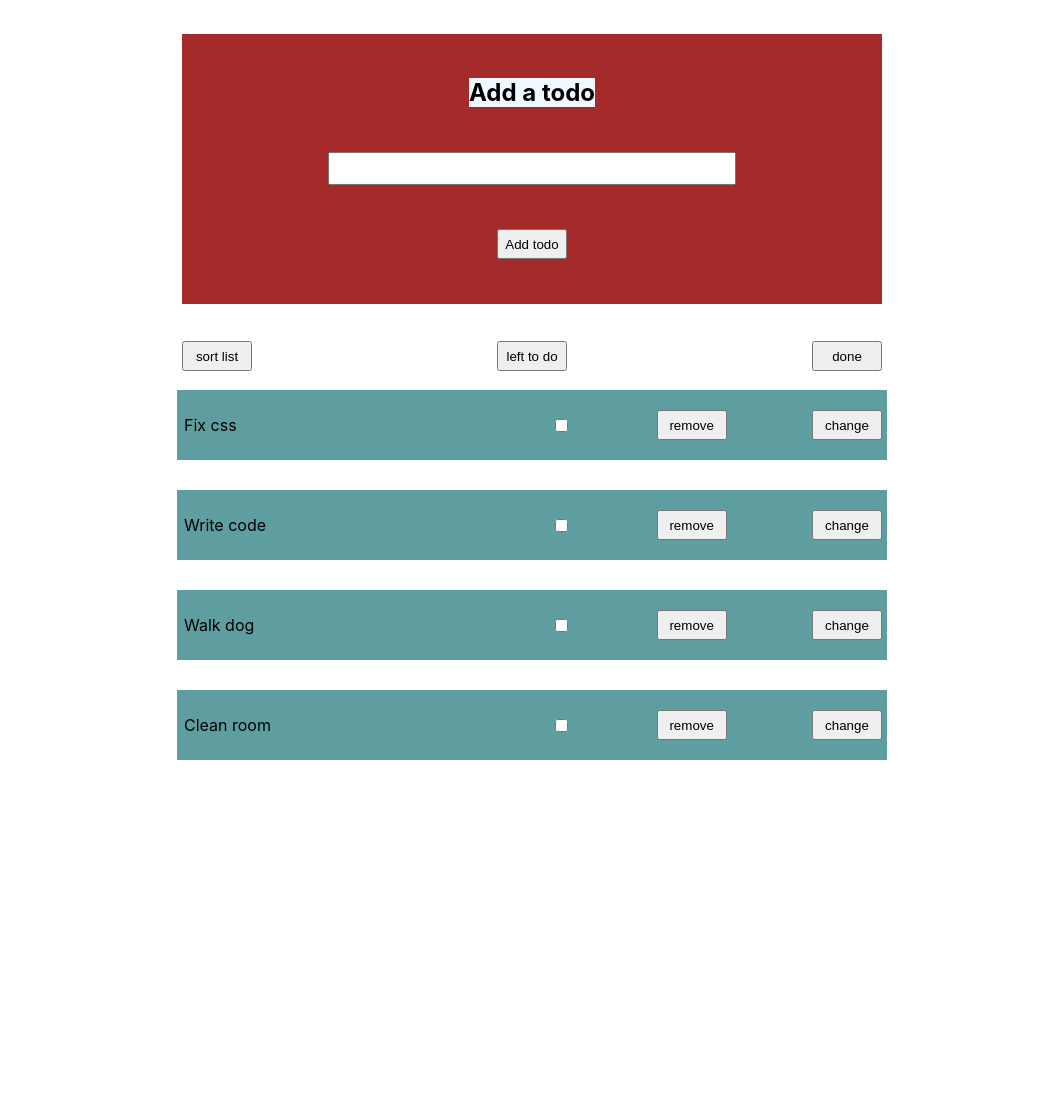
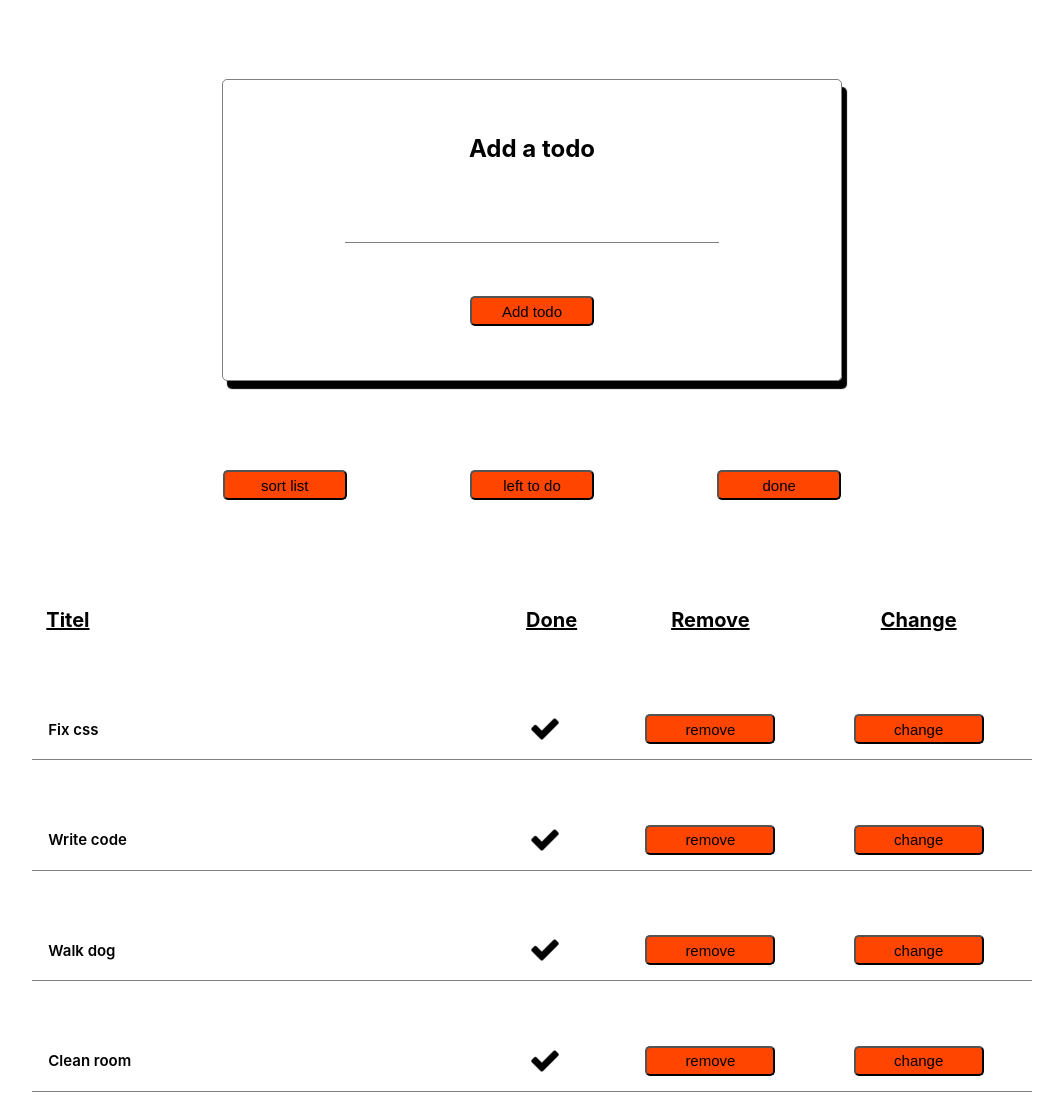
Before and after one commit to Medieinstitutet/todo-Response201, a website built with Vite: page index.html in a window 1280 px wide. Shown: the whole page, without its empty margins (108-1171 px from the left). Before the commit the page ends 900 px from the top, so only its background shows below. Built offline with nearby package versions, Linux system fonts and the light colour scheme.

Commit message:
timeout function, change from ul-list to tabel, styling, element to show if todo is done or not.

```diff
--- a/components/actionButtons.js
+++ b/components/actionButtons.js
@@ -1,7 +1,9 @@
-import { List } from "./function"
+import { List, closeChangeItems, removeElement } from "./function"
 import { todos } from "./todos"
 export const actionButtons = (list) => {
+    removeElement('actionButtonsContainer')
     const actionButtonsContainer = document.createElement('articel')
+    actionButtonsContainer.setAttribute('id', 'actionButtonsContainer')
     const actionButtonsSection = document.createElement('section')
     actionButtonsContainer.classList.add('actionButtonsContainer')
     actionButtonsSection.classList.add('actionButtonsSection')
@@ -16,6 +18,7 @@ export const actionButtons = (list) => {
     actionButtonsSection.appendChild(sortList);
     actionButtonsSection.appendChild(notDone)
     actionButtonsSection.appendChild(done)
+
 
 
     /* sort current list after titel(alphabetical order) */
@@ -33,29 +36,32 @@ export const actionButtons = (list) => {
             // if two titels are equal
             return 0;
         });
-
-
         /* give back a sorted list and display todos with value 'not done', remove save button & change titel */
-        list.forEach(item => item.showContent = true)
+        /* close item if user click on change-button  */
+        closeChangeItems(list, '', '')
         List(list, '')
         todos(list, '')
     })
 
 
 
+
     done.addEventListener('click', (e) => {
         e.preventDefault()
         /* display todos with value 'done' from current list, remove save button & change titel */
-        list.forEach(item => item.showContent = true)
+        /* close item if user click on change-button  */
+        closeChangeItems(list, true, '')
         List(list, true)
         todos(list, true)
     })
 
 
+
     notDone.addEventListener('click', (e) => {
         e.preventDefault()
         /* display todos with value 'not done' from current list,  remove save button & change titel */
-        list.forEach(item => item.showContent = true)
+        /* close item if user click on change-button  */
+        closeChangeItems(list, false, '')
         List(list, false)
         todos(list, false)
     })
--- a/components/addTodo.js
+++ b/components/addTodo.js
@@ -1,9 +1,16 @@
-import { addTodoToList } from './function';
+import { addTodoToList, removeElement } from './function';
 /* Pass current list and 'valueOfTodo'=> display items based on this condition */
 export const addTodo = (list, valueOfTodo) => {
+
+    removeElement('addTodoContainer')
+
+
+
     /* component input container  */
     const addTodoContainer = document.createElement('articel')
     addTodoContainer.classList.add('addTodoContainer')
+    addTodoContainer.setAttribute('id', 'addTodoContainer')
+
 
     /*  inputs container */
     const inputContainer = document.createElement('form')
@@ -43,6 +50,7 @@ export const addTodo = (list, valueOfTodo) => {
         /* create new todo with values from input: titel.value, done.value: false by defaul */
         let data = { titel: titel.value, done: false, showContent:true }
 
+
         /* passing data(new todo information), current List, 'valueOfTodo' => display items based on this condition  */
         addTodoToList(data, list, valueOfTodo)
         titel.value='';
--- a/components/function.js
+++ b/components/function.js
@@ -2,64 +2,84 @@
 import { actionButtons } from "./actionButtons"
 import { addTodo } from "./addTodo"
 import { todos } from "./todos"
+
+
 /* remove the old list if its content changes   */
-export const removeOldList = () => {
-    const removeElemnt = document.getElementById('todosContainer')
+export const removeElement = (element) => {
+    const removeElemnt = document.getElementById(`${element}`)
     if (removeElemnt) {
         removeElemnt.remove()
     }
 }
+
+
 /* Remove todo from list */
 export const removeTodo = (list, removeItem) => {
     if (list && removeItem) {
         list.splice(removeItem, 1)
-        return list
         /*passing current list after todo is removd  */
         List(list)
-
     }
 }
+
+
 /* Add new todo, 'valueOfTodo' =>  display items based on this condition*/
 export const addTodoToList = (data, list, valueOfTodo) => {
-    if (data && list) {
+    if (data) {
         list.push(data)
-    }
-    if (list) {
+        console.log(list)
         /*passing current list after new todo is added and 'valueOfTodo' => display items based on this condition */
         List(list, valueOfTodo)
-        todos(list, valueOfTodo)
     }
 }
+
+
 /* "list" give back updated list, 'valueOfTodo' =>  display items based on this condition */
 export const List = (list, valueOfTodo) => {
-    let startList = [{ titel: 'drink water', done: true, showContent: true }, { titel: 'fix css', done: false, showContent: true }, { titel: 'make dinner', done: true, showContent: true },
+    let startList = [
+        { titel: 'drink water', done: true, showContent: true },
+        { titel: 'fix css', done: false, showContent: true },
+        { titel: 'make dinner', done: true, showContent: true },
         { titel: "Make dinner", done: true, showContent: true },
         { titel: "Wash car", done: true, showContent: true },
         { titel: "Write code", done: false, showContent: true },
         { titel: "Read book", done: true, showContent: true },
         { titel: "Walk dog", done: false, showContent: true },
         { titel: "Clean room", done: false, showContent: true }
-    ]
+    ];
     /* if list changes, new current list is passed to components  */
     if (list) {
         addTodo(list, valueOfTodo);
         actionButtons(list)
+        todos(list, valueOfTodo)
     }
     /* give default list to components if updated list is missing*/
     else {
-        todos(startList, valueOfTodo)
         addTodo(startList, valueOfTodo);
         actionButtons(startList)
+        todos(startList, valueOfTodo)
     }
 }
 
 
-export const scrollToItemAfterSave = (todoItem) => {
+/* Function to disable editing of a todo (change/save button) */
+export const closeChangeItems = (list, valueOfTodo, todoItem) => {
+    list.forEach(item => {
+        if (item === todoItem) {
+        } else {
+            item.showContent = true
+        }
+        List(list, valueOfTodo)
+    })
+}
 
 
-
-todoItem.scrollIntoViewIfNeeded()
-
+export const timeOutList = (list, valueOfTodo) => {
+    setTimeout(() => {
+        List(list, valueOfTodo)
+    },
+        600
+    );
 
 
 
--- a/components/todos.js
+++ b/components/todos.js
@@ -1,53 +1,78 @@
-import { List, removeOldList, removeTodo, scrollToItemAfterSave } from "./function";
+import { List, closeChangeItems, removeElement, removeTodo, timeOutList } from "./function";
 /* Pass current list and 'valueOfTodo' => display items based on this condition */
 export const todos = (list, valueOfTodo) => {
   /* Call function to remove 'old' list */
-  removeOldList()
+  removeElement('todosContainer')
   /* create todo element from list and display them on page */
   const todosContainer = document.createElement('articel')
   todosContainer.setAttribute('id', 'todosContainer')
-  let showList = document.createElement('ul')
+  let showList = document.createElement('tabel')
   showList.classList.add('showList')
   document.body.appendChild(todosContainer)
   todosContainer.appendChild(showList)
+  const thTitel = document.createElement('th');
+  thTitel.textContent = 'Titel';
+  const thDone = document.createElement('th');
+  thDone.textContent = 'Done';
+  const thRemove = document.createElement('th');
+  thRemove.textContent = 'Remove';
+  const thChange = document.createElement('th');
+  thChange.textContent = 'Change';
+  const headerRow = document.createElement('tr');
+  headerRow.classList.add('listItem')
+  showList.appendChild(headerRow);
+  headerRow.appendChild(thTitel);
+  headerRow.appendChild(thDone);
+  headerRow.appendChild(thRemove);
+  headerRow.appendChild(thChange);
   for (let i = 0; i < list.length; i++) {
-    const li = document.createElement('li');
-    const titelContainer = document.createElement('section')
-    titelContainer.classList.add('titelContainer')
-    li.classList.add('listItem')
-    li.setAttribute('id', `list${[i]}`)
+    const row = document.createElement('tr');
+    row.classList.add('listItem')
+    const titelContainer = document.createElement('td');
+    titelContainer.classList.add('titelContainer');
+    const doneContainer = document.createElement('td');
+    doneContainer.classList.add('doneContainer');
+    const removeContainer = document.createElement('td');
+    const changeContainer = document.createElement('td');
     const titel = document.createElement('p');
-    titel.setAttribute('id', `titel${[i]}`)
-    titel.classList.add('titelContainer___titel')
-    const statusOfTodo = document.createElement('input')
-    const newTitel = document.createElement('input')
-    newTitel.setAttribute('id', `newTitel${[i]}`)
-    newTitel.classList.add('titelContainer___changeInput')
+    titel.classList.add('titelContainer___titel');
+    const SpanstatusOfTodo = document.createElement('div')
+    const statusOfTodo = document.createElement('input');
+    const newTitel = document.createElement('input');
+    newTitel.classList.add('titelContainer___changeInput');
     newTitel.placeholder = 'Change titel';
     newTitel.maxLength = 30;
     newTitel.minLength = 3;
     newTitel.required = true;
-    const removButton = document.createElement('button')
-    const changeTextButton = document.createElement('button')
-    changeTextButton.setAttribute('id', `changeButton${[i]}`)
-    removButton.innerHTML = 'remove'
-    statusOfTodo.type = 'checkbox'
-    statusOfTodo.setAttribute('id', `checkbox${[i]}`)
-    statusOfTodo.checked = list[i].done
+    const removButton = document.createElement('button');
+    const changeTextButton = document.createElement('button');
+    changeTextButton.setAttribute('id', `changeButton${[i]}`);
+    removButton.innerHTML = 'remove';
+    statusOfTodo.classList.add('doneContainer___checkbox')
+    SpanstatusOfTodo.classList.add(`doneContainer___checkbox--${list[i].done}`)
     /* set first letter to uppercase */
-    titel.innerHTML = list[i].titel[0].toUpperCase() + list[i].titel.substr(1);;
-    let showContent = list[i].showContent
+    titel.innerHTML = list[i].titel[0].toUpperCase() + list[i].titel.substr(1);
+    let showContent = list[i].showContent;
+
+
+
+
+
     /* 'valueOfTodo' check if todo is done or not =>  then display item based on this condition */
     if (list[i].done === valueOfTodo || valueOfTodo === '') {
-      showList.appendChild(li);
-      li.appendChild(titelContainer)
-      titelContainer.appendChild(newTitel)
+      showList.appendChild(row);
+      row.appendChild(titelContainer);
+      titelContainer.appendChild(newTitel);
       titelContainer.appendChild(titel);
-      li.appendChild(statusOfTodo);
-      li.appendChild(removButton);
-      li.appendChild(changeTextButton)
+      row.appendChild(doneContainer);
+      doneContainer.appendChild(SpanstatusOfTodo);
+      row.appendChild(removeContainer);
+      row.appendChild(removeContainer);
+      removeContainer.appendChild(removButton);
+      row.appendChild(changeContainer);
+      changeContainer.appendChild(changeTextButton);
     }
-    /* display save button & input for new titel or change button & display titel from todo-item */
+    /* display save-button & input for new titel or change-button & display titel from todo-item */
     if (showContent) {
       newTitel.classList.add('hide')
       changeTextButton.innerHTML = 'change'
@@ -55,56 +80,41 @@ export const todos = (list, valueOfTodo) => {
       titel.classList.add('hide')
       changeTextButton.innerHTML = 'save'
     }
+    /* EventListener remove todo   */
+    removButton.addEventListener("click", () => {
+      removeTodo(list, [i])
+       List(list, valueOfTodo)
+
+
+    });
+    /* EventListener change conditon for item (item.done:true/false)  */
+    SpanstatusOfTodo.addEventListener("click", () => {
+      SpanstatusOfTodo.classList.remove(`doneContainer___checkbox--${list[i].done}`)
+      list[i].done = !list[i].done
+
+      SpanstatusOfTodo.classList.add(`doneContainer___checkbox--${list[i].done}`)
+      /*passing list after items is change */
 
 
 
-    /* EventListener remove todo   */
-    removButton.addEventListener("click", (e) => {
-      e.preventDefault()
 
-      list = removeTodo(list, [i])
-      todos(list, valueOfTodo)
+      timeOutList(list, valueOfTodo)
+
+
+
 
 
 
     });
-    /* EventListener change conditon for item (item.done:true/false) - To prevent list-items in todo() to reload the function is not called.
-    Updated list is send to list() and valus for input titel in todo()  */
-    statusOfTodo.addEventListener("click", () => {
-      list[i].done = !list[i].done
-      statusOfTodo.checked = list[i].done
-
-
-      /*passing list after items is change */
+    /* EventListener change todo-titel, replace p-tag with text-input, remove "change" button with save button and revers based on showContent value */
+    changeTextButton.addEventListener("click", () => {
+      /* close item if user click on change-button  */
+      closeChangeItems(list, valueOfTodo, list[i])
+      list[i].showContent = !list[i].showContent
+      if (newTitel.value !== '') {
+        list[i].titel = newTitel.value
+      }
       List(list, valueOfTodo)
-    });
-    /* EventListener change todo-titel, replace p-tag with text-input, remove "change" button with save button - To prevent list-items in todo() to reload the function is not called.
-    Updated list is send to list() and valus for input titel in todo()  */
-    changeTextButton.addEventListener("click", () => {
-
-
-      if (!showContent) {
-        changeTextButton.innerHTML = 'change'
-        newTitel.classList.add('hide')
-        titel.classList.remove('hide')
-        list[i].showContent = showContent
-        List(list, valueOfTodo)
-      } else {
-        titel.classList.add('hide')
-        newTitel.classList.remove('hide')
-        changeTextButton.innerHTML = 'save'
-        list[i].showContent = showContent
-        List(list, valueOfTodo)
-      }
-      if (newTitel.value !== '') {
-        titel.innerHTML = newTitel.value[0].toUpperCase() + newTitel.value.substr(1)
-        list[i].titel = newTitel.value
-        let scrollToThisTodo = document.getElementById(`list${[i]}`)
-        scrollToItemAfterSave(scrollToThisTodo)
-        list[i].showContent = showContent
-        List(list, valueOfTodo)
-      }
-      showContent = !showContent
     })
   }
 }
--- a/scss/_actionButtons.scss
+++ b/scss/_actionButtons.scss
@@ -2,16 +2,17 @@
 @use 'mixins';
 .actionButtonsContainer{
 width: 100%;
-grid-area: 10/1/11/25;
 display: flex;
 align-items: center;
 justify-content: center;
+min-height: 50px;
+margin: v.$paddning 0;
 
 
 
 .actionButtonsSection{
     width: 90%;
-    max-width: 700px;
+    max-width:calc( v.$maxWidth / 1.618 );
 display: flex;
 justify-content: space-between;
 align-items: center;
--- a/scss/_addTodo.scss
+++ b/scss/_addTodo.scss
@@ -4,13 +4,14 @@
 
 .addTodoContainer {
 
-	grid-area: 1/1/10/25;
+	height: 300px;
+	width: 100%;
 
-	width: 100%;
-	height: 100%;
 	display: flex;
 	align-items: center;
 	justify-content: center;
+	padding-top: v.$paddning ;
+
 
 
 	@include mixins.devices(desktop) {}
@@ -21,40 +22,45 @@
 .inputContainer {
 
 
-	height: 80%;
+	height: 100%;
 	width: 90%;
-	max-width: 700px;
-	max-height: 450px;
-	background-color: brown;
+	max-width: calc(v.$maxWidth / 1.618);
+	min-height: 300px;
+	border: 1px gray solid;
+	border-radius: 5px;
 	display: flex;
 	flex-direction: column;
 	justify-content: space-evenly;
 	align-items: center;
-
+box-shadow: 5px 8px 1px black;
 
 
 	&___text {
-		background-color: aliceblue;
+
 		margin: 0;
 		padding: 0;
 
 	}
 
 	&___titel {
-
-		height: 10%;
-
-		width: 70%;
-		max-width: 400px;
-
+		outline: none;
+		border: 0;
+		width: 60%;
+		height: clamp(18px, 2vw, 23px);
+		border-bottom: 1px gray solid;
+		max-width: 500px;
+		font-size: clamp(18px, 2vw, 22px);
+		text-align: center;
 
 	}
 
 	&___titel:focus {
 		outline: none;
-		border: none;
+
 
 	}
+
+
 
 
 
--- a/scss/_mixins.scss
+++ b/scss/_mixins.scss
@@ -1,8 +1,11 @@
 @use 'variables' as v;
 @mixin button() {
   width: 20%;
-  max-width: 70px;
+ max-width: 130px;
   height: v.$height;
+  font-size: clamp(10px, 2vw, 15px);
+  background-color: orangered;
+  border-radius: 5px;
   @content;
 }
 @mixin container-for-page () {
--- a/scss/_todos.scss
+++ b/scss/_todos.scss
@@ -4,7 +4,7 @@
 
 
 
-.hidden{
+.hidden {
 
     visibility: hidden;
 
@@ -12,7 +12,7 @@
 
 
 
-.hide{
+.hide {
 
     display: none;
 
@@ -21,40 +21,37 @@ display: none;
 
 
 
-#todosContainer{
+#todosContainer {
     width: 100%;
     height: 100%;
-grid-area: 11/1/25/25;
-overflow: hidden;
     padding: 0;
     margin: 0;
     display: flex;
     justify-content: center;
     align-items: start;
+
+
 }
 
 
 
 
-.showList{
+.showList {
+    height: auto;
+    width: 90%;
+    max-width: v.$maxWidth;
     display: flex;
     flex-direction: column;
     align-items: center;
     justify-content: start;
-    margin: 0;
+    margin: 0 0 calc(v.$paddning / 2) 0;
     padding: 0;
-height: 100%;
-width: 100%;
-overflow-y:  scroll;
--ms-overflow-style: none;  /* Internet Explorer 10+ */
-    scrollbar-width: none;  /* Firefox */
-button{
 
-    @include mixins.button() {
+    button {
 
+        @include mixins.button() {}
 
-
-    }
+        width: 90%;
 
     }
 
@@ -67,64 +64,335 @@ button{
 
 
 
+.listItem {
 
-.showList::-webkit-scrollbar {
-    display: none;  /* Safari and Chrome */
-}
+    min-height: 60px;
+    width: 90%;
+    margin: 0 0 calc(v.$paddning / 1.618) 0;
+    width: calc(100% - 10px);
+    padding: 0 5px;
+    display: flex;
+    justify-content: space-evenly;
+    align-items: center;
+    border-bottom: 1px gray solid;
 
 
-.listItem{
-    max-width: 700px;
 
-        min-height: 70px;
-        width: calc(90% - 10px);
-        margin: 15px 0;
-        padding: 0 5px;
-    display: flex;
-    justify-content: space-between;
-    align-items: center;
-    background-color: cadetblue;
+ /*    .doneContainer {
+
+        #toggle {
+
+
 		}
 
 
 
-.titelContainer{
+
+        #toggle:checked + .doneContainer___label{
+
+            height: 50px;
+            width: 50px;
+            background: url("../assets/images/yes.png") no-repeat left center;
+
+        }
+
+
+
+
+
+
+        #toggle + .doneContainer___label{
+
+
+            background: url("../assets/images/no.png") no-repeat left center;
+
+            display: inline-block;
+
+    height: 45px;
+    width: 45px;
+    cursor: pointer;
+          }
+
+
+
+
+      } */
+
+
+
+
+
+
+      .doneContainer {
+        .doneContainer___checkbox {
+          /* display: none; */
+        }
+
+        .doneContainer___checkbox--true {
+          display: inline-block;
+          background: url("../assets/images/no.png") no-repeat left center;
+          height: 45px;
+          width: 45px;
+          cursor: pointer;
+        }
+
+        .doneContainer___checkbox--false{
+          background: url("../assets/images/yes.png") no-repeat left center;
+          height: 45px;
+          width: 45px;
+        }
+      }
+
+
+
+
+
+
+
+
+
+
+
+
+
+
+
+
+
+
+
+
+
+
+}
+
+.listItem:nth-child(1) {
+
+    border: none;
+
+
+
+}
+
+td,
+th {
+    display: flex;
+    align-items: center;
+    justify-content: center;
+    width: 20%;
+
+
+}
+
+
+th {
+
+    font-size: clamp(12px, 2vw, 20px);
+    text-decoration: underline;
+
+
+}
+
+td {
+
+
+
+
+
+
+
+
+
+
+
+
+
+
+
+
+
+
+}
+
+
+
+
+
+
+
+
+td:nth-child(1),
+th:nth-child(1) {
+    width: 45%;
+    justify-content: start;
+
+
+
+}
+
+
+
+td:nth-child(2),
+th:nth-child(2) {
+
+    justify-content: center;
+    width: 10%;
+
+
+
+
+
+
+
+
+
+
+
+
+
+
+
+
+
+
+
+
+
+
+
+
+
+}
+
+
+
+
+
+
+
+
+
+
+
+
+
+
+
+
+
+
+
+
+
+
+
+
+
+
+
+
+
+
+.titelContainer {
     display: flex;
     align-items: center;
     justify-content: start;
     width: 40%;
     overflow: hidden;
+
+
+
+
+
+
+
+
+
+
+
+
+
+
+
+
+
+
+
+
+
+
+
+
+
+
+
+
+
+
+
+
+
+    &___titel,
+    &___changeInput {
+        margin: 0;
         padding: 0 2px;
-
-&___titel, &___changeInput{
-margin: 0;
-padding: 0;
-width: 90%;
-font-size: clamp(0.9rem, 2vw, 1rem);
+        white-space: nowrap;
+        overflow: hidden;
+        text-overflow: ellipsis;
+        font-size: clamp(9px, 2vw, 15px);
+        font-weight: 600;
 
     }
 
-&___changeInput{
-    outline:none;
+    &___changeInput {
+        outline: none;
         border: none;
+        margin: 0;
+        padding: 0;
+        width: 100%;
+        max-width: 400px;
         height: v.$height;
+        padding: 0 2px;
 
     }
 
+    &___changeInput::placeholder {
+        height: v.$height;
+        font-size: clamp(9px, 2vw, 15px);
 
-&___changeInput:focus:valid{
-
-background-color: greenyellow;
-
+        padding: 5px 0;
+        color: black;
     }
 
 
-&___changeInput:focus:invalid{
 
-    background-color: rgb(255, 47, 130);
+
+    &___changeInput:focus:valid,
+    &___changeInput:valid {
+
+        background: url("../assets/images/yes.png") no-repeat 98% 50% rgba(238, 180, 144, 0.264);
+        background-size: 15px;
+        font-weight: 500;
+    }
+
+
+    &___changeInput:focus:invalid,
+    &___changeInput:invalid {
+
+        background: url("../assets/images/no.png") no-repeat 98% 50% rgba(238, 180, 144, 0.264);
+        background-size: 15px;
+        font-weight: 500;
+
 
     }
 
 
 
+
+
+
+
+
+
+
 }
--- a/scss/_variables.scss
+++ b/scss/_variables.scss
@@ -1,3 +1,5 @@
 $background-light: rgba(255, 255, 255, 255);
 $background-dark: rgba(0, 0, 0, 255);
 $height: 30px;
+$paddning:80px;
+$maxWidth:1000px;
--- a/scss/style.scss
+++ b/scss/style.scss
@@ -10,19 +10,17 @@
   font-size: 12pt;
   height: 100%;
   width: 100%;
-  overflow: hidden;
+
 }
 
 body {
-
-  margin: 0;
-  padding: 0;
+  margin:  0;
+  padding:  0;
   height: 100%;
   width: 100%;
-  display: grid;
-  grid-template-columns: repeat(24, 1fr);
-  grid-template-rows: repeat(24, 1fr);
-  min-height: 100vh;
+  display: flex;
+  flex-direction: column;
+justify-content: start;
 
 
 
@@ -37,3 +35,11 @@ body {
 
 
 }
+
+
+
+
+body::-webkit-scrollbar {
+  width: 0px;
+  background: transparent; /* make scrollbar transparent */
+}
```
Also changed, not shown: assets/images/no.png (added), assets/images/yes.png (added), scss/style.css, 1 other file. Lines whose indentation alone changed are shown as unchanged.
